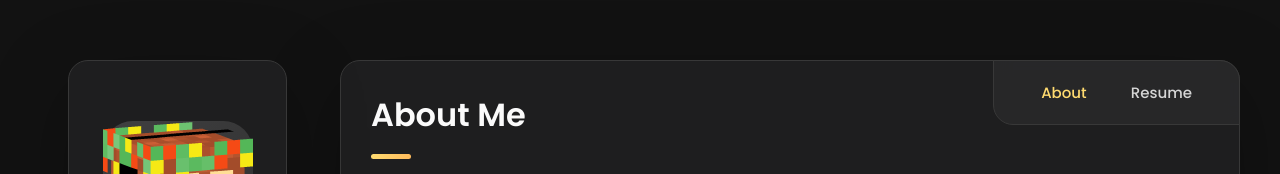
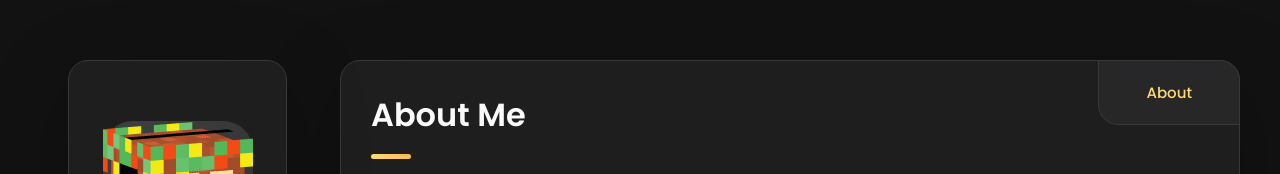
Before and after one commit to RockxyCoder/zozfil-portfolio, a plain HTML site: page index.html in a window 1280 px wide. Shown: the top 174 px of the page. Drawn offline with nearby package versions, Linux system fonts and the light colour scheme.

Commit message:
Update index.html

```diff
--- a/index.html
+++ b/index.html
@@ -126,10 +126,6 @@
 
           <li class="navbar-item">
             <button class="navbar-link  active" data-nav-link>About</button>
-          </li>
-
-          <li class="navbar-item">
-            <button class="navbar-link" data-nav-link>Resume</button>
           </li>
 
         </ul>
```
